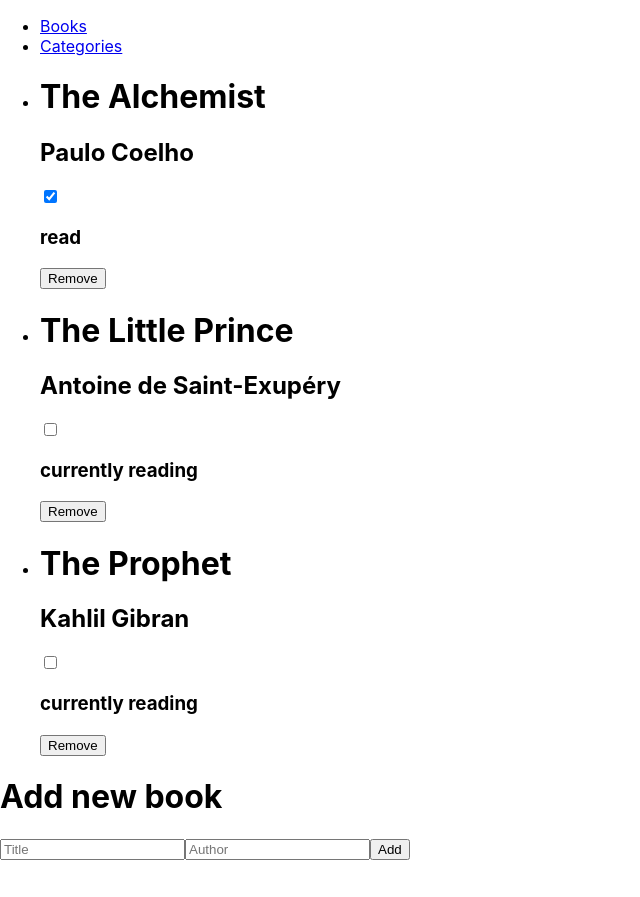
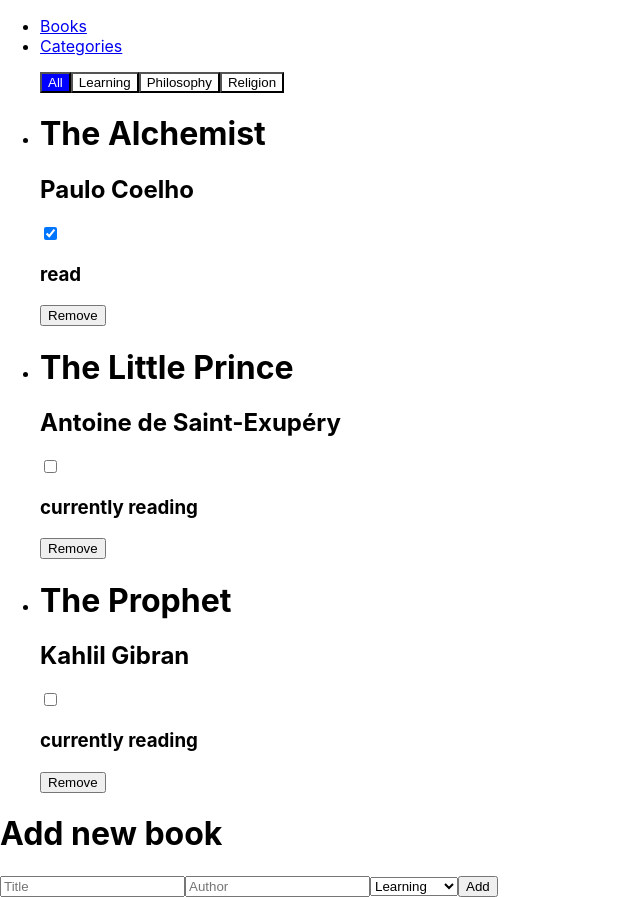
Before and after one commit to didierganthier/bookstore-react, a React (Create React App) app: page / in a window 1280 px wide. Shown: the whole page, without its empty margins (0-640 px from the left). Before the commit the page ends 860 px from the top, so only its background shows below. Built offline with nearby package versions, Linux system fonts and the light colour scheme.

Commit message:
Add filtering option

```diff
--- a/src/components/InputForm.js
+++ b/src/components/InputForm.js
@@ -1,6 +1,7 @@
 import React, { useState } from 'react';
 import { useDispatch } from 'react-redux';
 import { v4 as uuidv4 } from 'uuid';
+import categories from '../data/categories';
 import { addBook } from '../redux/books/books';
 
 const InputForm = () => {
@@ -8,6 +9,7 @@ const InputForm = () => {
 
   const [title, setTitle] = useState('');
   const [author, setAuthor] = useState('');
+  const [category, setCategory] = useState('Learning');
 
   const submitAddBook = (e) => {
     e.preventDefault();
@@ -16,6 +18,7 @@ const InputForm = () => {
       title,
       author,
       progress: 'currently reading',
+      categories: ['All', category],
     }));
     setTitle('');
     setAuthor('');
@@ -25,6 +28,13 @@ const InputForm = () => {
     <form onSubmit={(e) => addBook(e)}>
       <input type="text" value={title} onChange={(e) => setTitle(e.target.value)} placeholder="Title" />
       <input type="text" value={author} onChange={(e) => setAuthor(e.target.value)} placeholder="Author" />
+      <select name="categories" id="categories" onChange={(e) => setCategory(e.target.value)}>
+        {categories.map((category) => (
+          <option key={category.id} value={category.name}>
+            {category.name}
+          </option>
+        ))}
+      </select>
       <button type="submit" onClick={(e) => submitAddBook(e)}>Add</button>
     </form>
   );
--- /dev/null
+++ b/src/data/categories.js
@@ -0,0 +1,7 @@
+const categories = [
+  { id: 1, name: 'Learning' },
+  { id: 2, name: 'Philosophy' },
+  { id: 3, name: 'Religion' },
+];
+
+export default categories;
--- a/src/index.css
+++ b/src/index.css
@@ -36,3 +36,14 @@ code {
   padding-left: 20px;
   cursor: pointer;
 }
+
+.filters {
+  display: flex;
+  flex-direction: row;
+}
+
+.filters li {
+  list-style: none;
+  padding-left: 20px;
+  cursor: pointer;
+}
--- a/src/pages/Books.js
+++ b/src/pages/Books.js
@@ -1,4 +1,4 @@
-import React from 'react';
+import React, { useState } from 'react';
 import { useSelector } from 'react-redux';
 import Book from '../components/Book';
 import InputForm from '../components/InputForm';
@@ -6,38 +6,38 @@ import InputForm from '../components/InputForm';
 const Books = () => {
   const books = useSelector((configureStore) => configureStore.book);
 
-  const getVisibleBooks = (
-    books,
-    filter,
-  ) => {
-    switch (filter) {
-      case 'SHOW_ALL':
-        return books;
-      case 'SHOW_COMPLETED':
-        return books.filter(
-          (book) => book.progress === 'read',
-        );
-      case 'SHOW_ACTIVE':
-        return books.filter(
-          (book) => !book.progress === 'read',
-        );
-      default:
-        return books;
-    }
-  };
+  const [filter, setFilter] = useState('All');
 
-  const visibleBooks = getVisibleBooks(
-    books,
-    books.visibilityFilter,
-  );
+  const filterOptions = [
+    { id: 1, name: 'All' },
+    { id: 2, name: 'Learning' },
+    { id: 3, name: 'Philosophy' },
+    { id: 4, name: 'Religion' },
+  ];
 
   return (
     <div>
+      <ul className="filters">
+        {filterOptions.map((option) => (
+          <button
+            type="button"
+            onClick={() => {
+              setFilter(option.name);
+            }}
+            key={option.id}
+            style={{ backgroundColor: filter === option.name ? 'blue' : 'white', color: filter === option.name ? 'white' : 'black' }}
+          >
+            {option.name}
+
+          </button>
+        ))}
+      </ul>
       <ul>
-        {visibleBooks.map((book) => (
+        {/* Filter books where categories contain current filter */}
+        {books.filter((book) => book.categories.includes(filter)).map((book) => (
           <Book
+            key={book.id}
             id={book.id}
-            key={book.toString()}
             title={book.title}
             author={book.author}
             progress={book.progress}
--- a/src/redux/books/books.js
+++ b/src/redux/books/books.js
@@ -7,18 +7,21 @@ const initialState = [
     title: 'The Alchemist',
     author: 'Paulo Coelho',
     progress: 'read',
+    categories: ['All', 'Learning'],
   },
   {
     id: '2',
     title: 'The Little Prince',
     author: 'Antoine de Saint-Exupéry',
     progress: 'currently reading',
+    categories: ['All', 'Learning'],
   },
   {
     id: '3',
     title: 'The Prophet',
     author: 'Kahlil Gibran',
     progress: 'currently reading',
+    categories: ['All', 'Philosophy'],
   },
 ];
 
```
